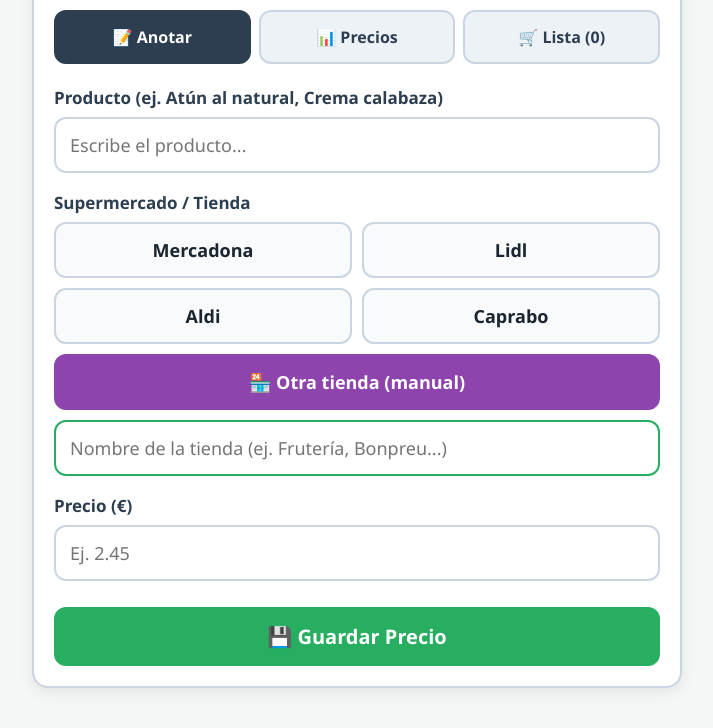
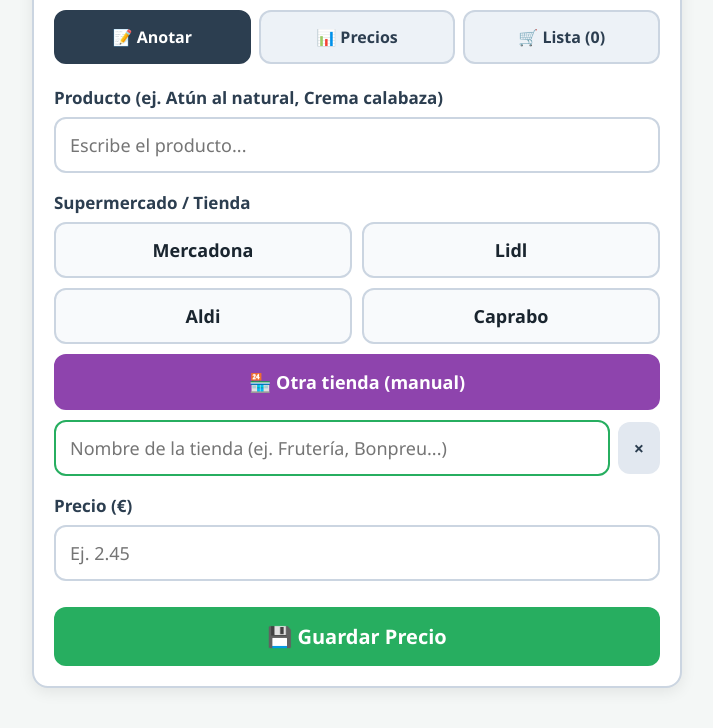
Before and after one commit to JoseBellvitge/Donde_comprar, a plain HTML site: page index.html in a window 1280 px wide. Both pictures are taken after a click on the element "🏪 Otra tienda (manual)". Shown: the part 94-822 px from the top of the page, without its empty margins (283-996 px from the left). Drawn offline with Linux system fonts and the light colour scheme.

Commit message:
Enhance custom store input with clear button
Updated custom store input box styling and functionality.

```diff
--- a/index.html
+++ b/index.html
@@ -43,7 +43,8 @@
         .store-option.selected[data-store="Aldi"] { background: var(--c-aldi); color: white; border-color: var(--c-aldi); }
         .store-option.selected[data-store="Caprabo"] { background: var(--c-caprabo); color: white; border-color: var(--c-caprabo); }
         .store-option.selected[data-store="Otra"] { background: var(--c-custom); color: white; border-color: var(--c-custom); }
-        .custom-store-box { margin-top: 10px; display: none; }
+        .custom-store-box { margin-top: 10px; display: none; gap: 8px; align-items: center; }
+        .btn-clear-input { background: #e2e8f0; border: none; border-radius: 12px; padding: 14px 16px; font-size: 18px; font-weight: 800; color: var(--primary); cursor: pointer; flex-shrink: 0; }
         .btn-main { width: 100%; padding: 16px; background: var(--accent); color: white; border: none; border-radius: 12px; font-size: 20px; font-weight: 800; cursor: pointer; margin-top: 8px; }
         .btn-main:hover { background: var(--accent-hover); }
         .feedback-box { margin-top: 16px; padding: 14px; border-radius: 12px; font-size: 17px; font-weight: 700; text-align: center; display: none; }
@@ -123,6 +124,7 @@
             </div>
             <div id="customStoreBox" class="custom-store-box">
                 <input type="text" id="customStoreName" list="existingStores" placeholder="Nombre de la tienda (ej. Frutería, Bonpreu...)">
+                <button type="button" class="btn-clear-input" onclick="clearCustomStore()" title="Limpiar tienda">×</button>
                 <datalist id="existingStores"></datalist>
             </div>
         </div>
@@ -248,11 +250,19 @@
         });
         const customBox = document.getElementById('customStoreBox');
         if (store === 'Otra') {
-            customBox.style.display = 'block';
-            document.getElementById('customStoreName').focus();
+            customBox.style.display = 'flex';
+            const input = document.getElementById('customStoreName');
+            input.value = '';
+            input.focus();
         } else {
             customBox.style.display = 'none';
         }
+    }
+
+    function clearCustomStore() {
+        const input = document.getElementById('customStoreName');
+        input.value = '';
+        input.focus();
     }
 
     function savePrice() {
@@ -313,6 +323,9 @@
 
         document.getElementById('prodName').value = '';
         document.getElementById('prodPrice').value = '';
+        if (selectedStore === 'Otra') {
+            document.getElementById('customStoreName').value = '';
+        }
     }
 
     function handleTSVUpload(event) {
```
